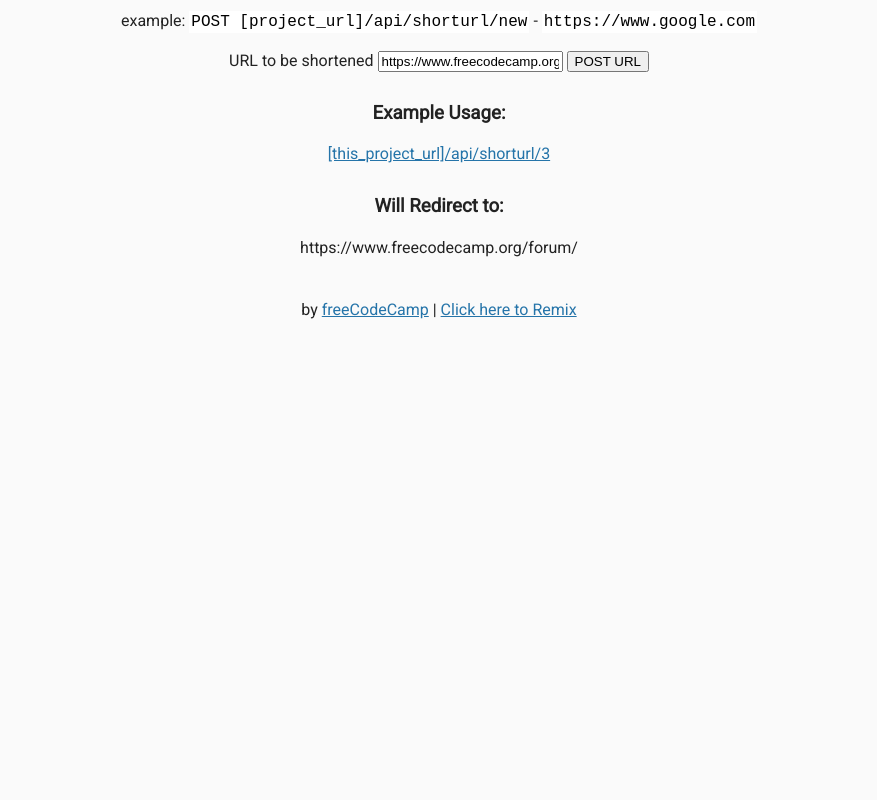
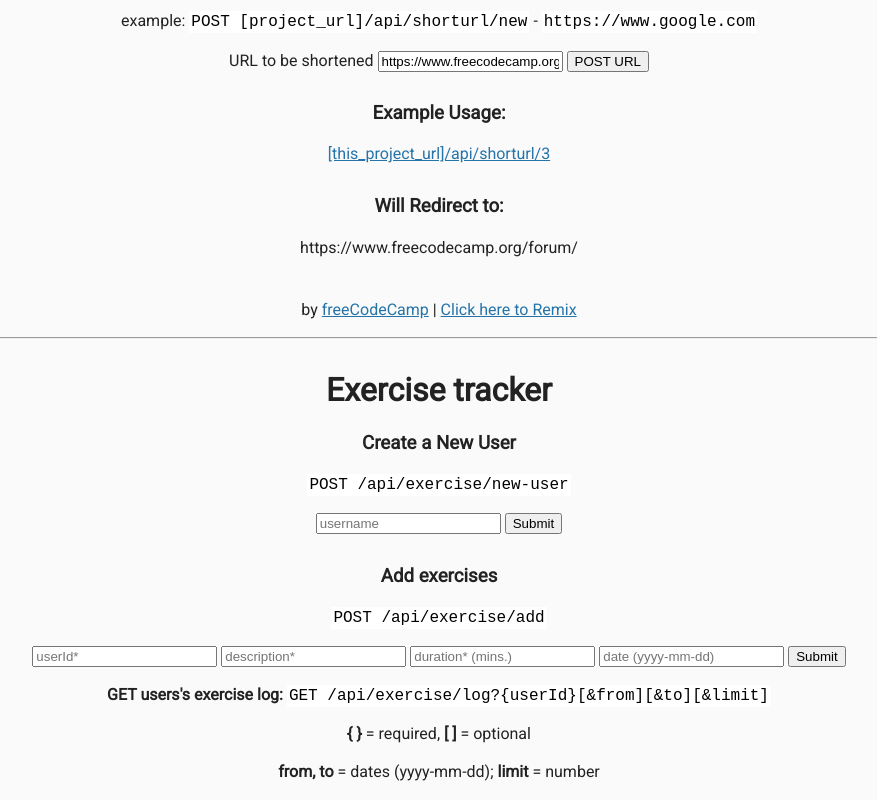
Before and after one commit to BBarbour-Dev/fcc-api-microservices-cert, a website: page views/index.html in a window 1280 px wide. Shown: the part 1474-2274 px from the top of the page, without its empty margins (201-1078 px from the left). Before the commit the page ends 1811 px from the top, so only its background shows below. Drawn offline with Linux system fonts and the light colour scheme; files that its build step writes are made by us from their sources.

Commit message:
exercise router added, able to create new user

```diff
--- a/handlers/newshorturl.js
+++ b/handlers/newshorturl.js
@@ -1,4 +1,3 @@
-const dns = require("dns");
 const fs = require("fs");
 const shorturls = require("../.data/shorturls.json");
 
@@ -20,7 +19,6 @@ module.exports = function(req, res) {
   }
 
   const newId = `${shorturls.length + 1}a`;
-
   const newShortened = `${req.protocol}://${req.headers.host}/api/shorturl/${newId}`;
 
   const updatedShorturls = [
--- a/package.json
+++ b/package.json
@@ -1,5 +1,5 @@
 {
-  "name": "timestamp-microservice",
+  "name": "fcc-api-microservices-cert",
   "version": "1.0.0",
   "description": "",
   "main": "index.js",
--- a/server.js
+++ b/server.js
@@ -15,6 +15,7 @@ const timestamp = require("./handlers/timestamp");
 const headerparser = require("./handlers/headerparser");
 const newshorturl = require("./handlers/newshorturl");
 const getshorturl = require("./handlers/getshorturl");
+const exercise = require("./routes/exercise");
 
 app.get("/api/timestamp", (req, res) => timestamp(req, res));
 app.get("/api/timestamp/:date_string", (req, res) => timestamp(req, res));
@@ -22,6 +23,8 @@ app.get("/api/whoami", (req, res) => headerparser(req, res));
 app.post("/api/shorturl/new", (req, res) => newshorturl(req, res));
 app.get("/api/shorturl/:id", (req, res) => getshorturl(req, res));
 
+app.use("/api/exercise", exercise);
+
 const listener = app.listen(process.env.PORT || 5000, function() {
   console.log("Your app is listening on port " + listener.address().port);
 });
--- a/views/index.html
+++ b/views/index.html
@@ -99,6 +99,30 @@
                 here to Remix</a>
         </p>
     </div>
+    <hr>
+    <div class="container">
+        <h1>Exercise tracker</h1>
+        <form action="/api/exercise/new-user" method="post">
+            <h3>Create a New User</h3>
+            <p><code>POST /api/exercise/new-user</code></p>
+            <input id="uname" type="text" name="username" placeholder="username">
+            <input type="submit" value="Submit">
+        </form>
+        <form action="/api/exercise/add" method="post">
+            <h3>Add exercises</h3>
+            <p><code>POST /api/exercise/add</code></p>
+            <input id="uid" type="text" name="userId" placeholder="userId*">
+            <input id="desc" type="text" name="description" placeholder="description*">
+            <input id="dur" type="text" name="duration" placeholder="duration* (mins.)">
+            <input id="dat" type="text" name="date" placeholder="date (yyyy-mm-dd)">
+            <input type="submit" value="Submit">
+        </form>
+        <p><strong>GET users's exercise log:
+            </strong><code>GET /api/exercise/log?{userId}[&amp;from][&amp;to][&amp;limit]</code></p>
+        <p><strong>{ }</strong> = required, <strong>[ ]</strong> = optional</p>
+        <p><strong>from, to</strong> = dates (yyyy-mm-dd); <strong>limit</strong> = number</p>
+    </div>
+    </div>
 </body>
 
 </html>
```
Also changed, not shown: handlers/exercise/newuser.js (added, +30 -0 lines), routes/exercise.js (added, +8 -0 lines), .data/exercise-users.json (added).
